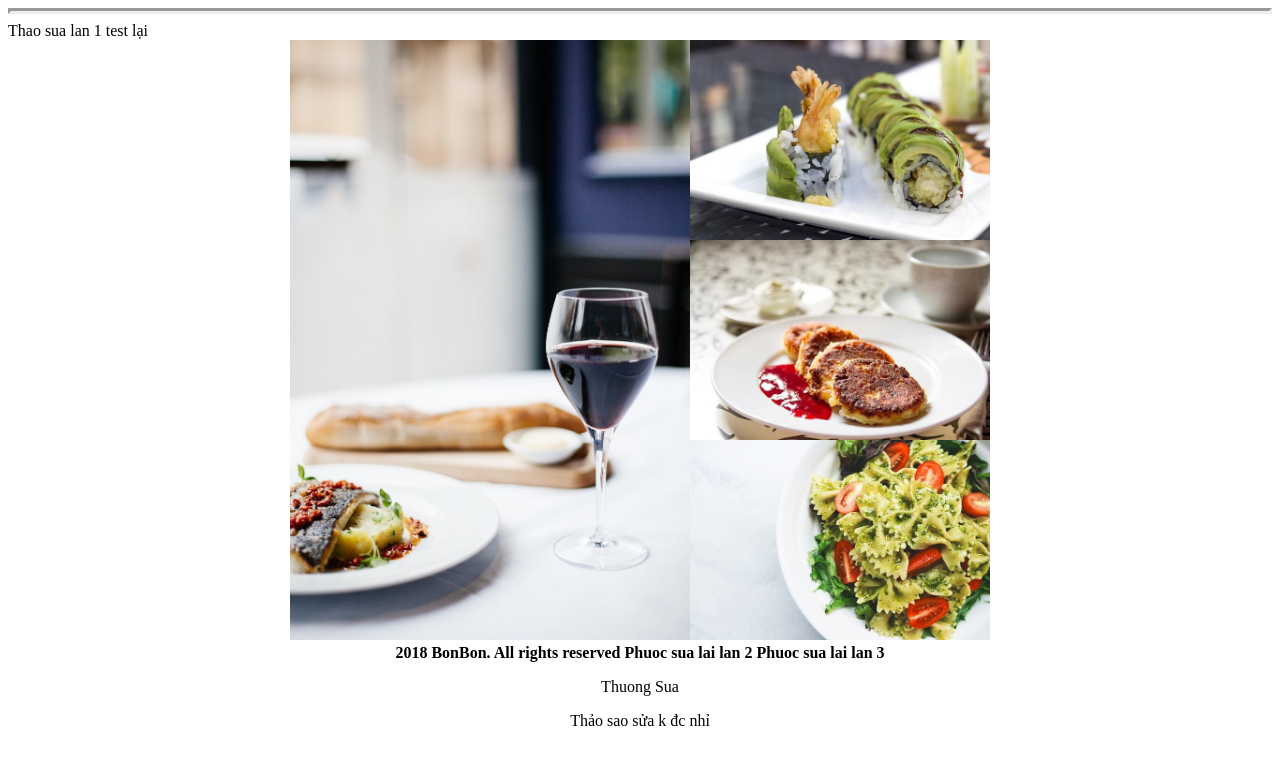
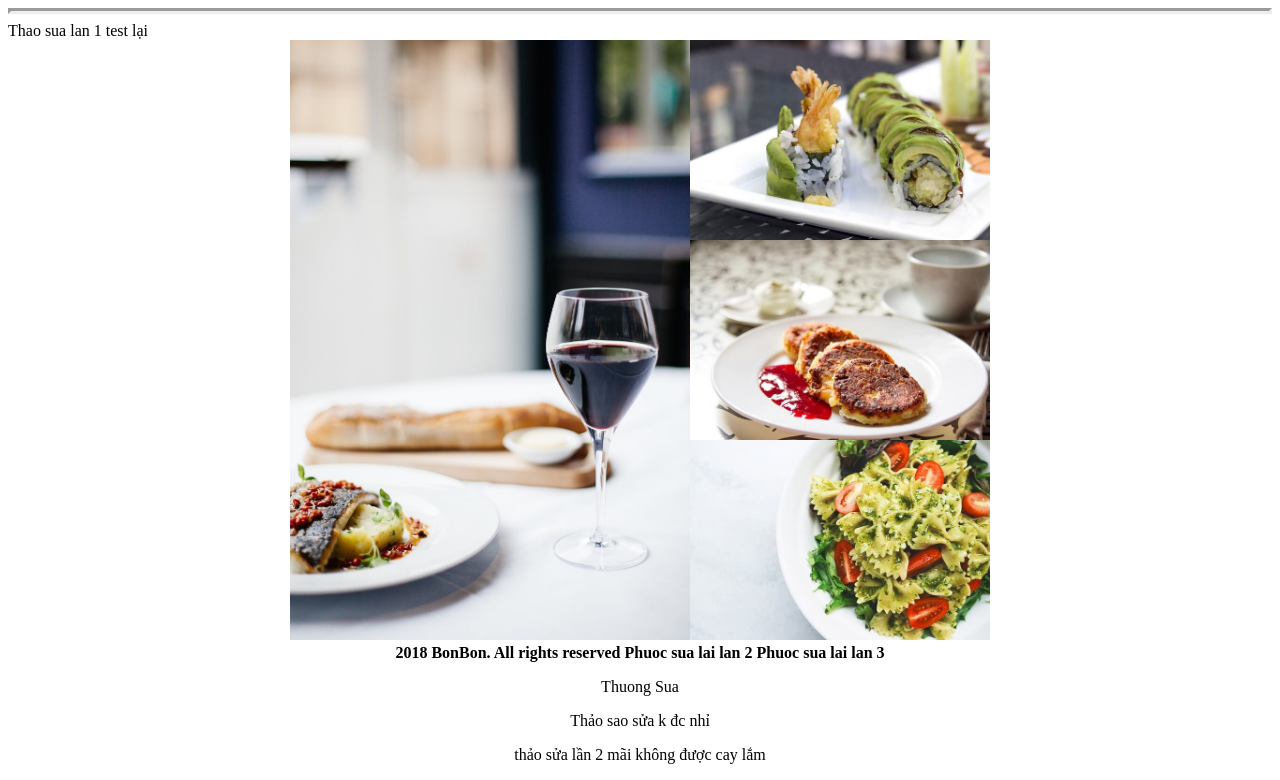
Before and after one commit to levinhphuoc/eProject, a plain HTML site: page index.html in a window 1280 px wide. Shown: the part 234-1014 px from the top of the page. Before the commit the page ends 980 px from the top, so only its background shows below. Drawn offline with Linux system fonts and the light colour scheme.

Commit message:
commit 2

```diff
--- a/index.html
+++ b/index.html
@@ -41,6 +41,7 @@
         <b> Phuoc sua lai lan 3</b>
         <p>Thuong Sua</p>
         <p>Thảo sao sửa k đc nhỉ</p>
+        <p>thảo sửa lần 2 mãi không được cay lắm</p>
     </div>
     </body>
 </html>
```
